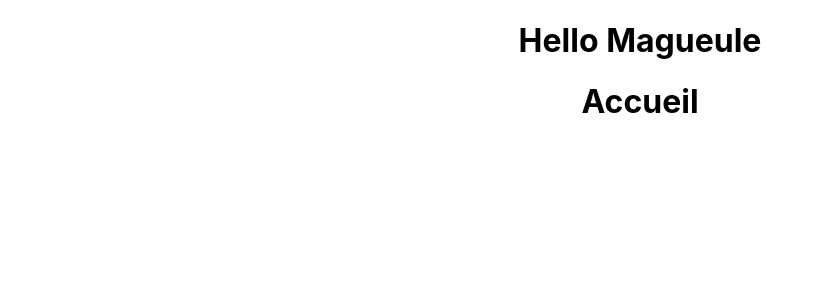
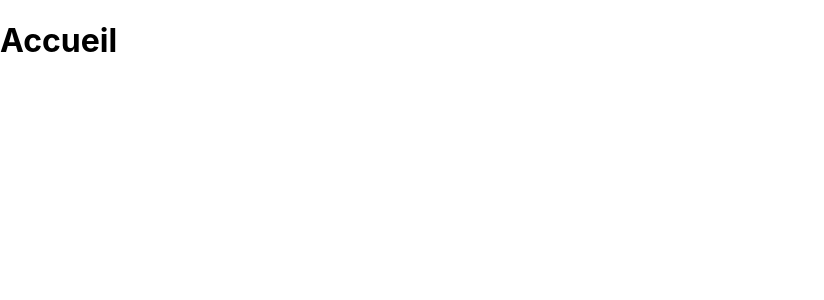
Before and after one commit to XeKkoW/projet_web_vigne_fillinger, a React (Create React App) app in the folder frontend/: page / in a window 1280 px wide. Shown: the top 300 px of the page, without its empty margins (0-824 px from the left). Built offline with nearby package versions, Linux system fonts and the light colour scheme.

Commit message:
Début Nav

```diff
--- a/frontend/src/App.js
+++ b/frontend/src/App.js
@@ -1,12 +1,18 @@
 import Home from './pages/Homes';
 import './App.css';
+import { BrowserRouter, Switch, Route } from "react-router-dom"
 
 function App() {
   return (
-    <div className="App">
-      <h1>Hello Magueule</h1>
-      <Home/>
-    </div>
+    <BrowserRouter>
+      <Switch>
+        <Route path="/" component = {Home} />
+      </Switch>
+    </BrowserRouter>
+      /*<div className="App">
+        <h1>Hello Magueule</h1>
+        <Home/>
+      </div>*/
   );
 }
 
--- /dev/null
+++ b/package.json
@@ -0,0 +1,5 @@
+{
+  "dependencies": {
+    "react-router-dom": "^5.2.0"
+  }
+}
```
Also changed, not shown: frontend/src/pages/About.js (added, +11 -0 lines), frontend/src/pages/NotFound.js (added, +11 -0 lines), 1 other file (tests, documents, lock files or other folders).
